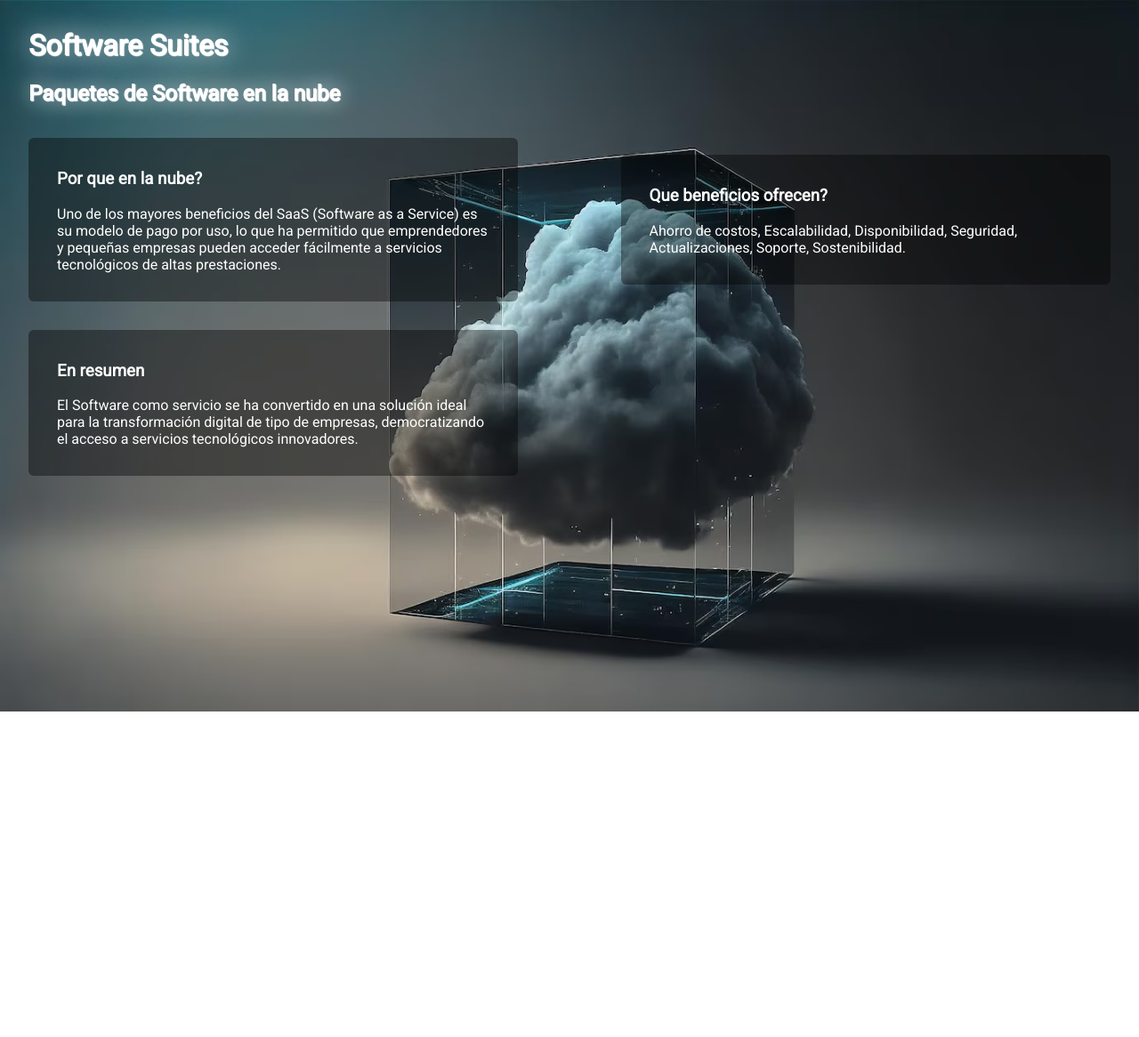
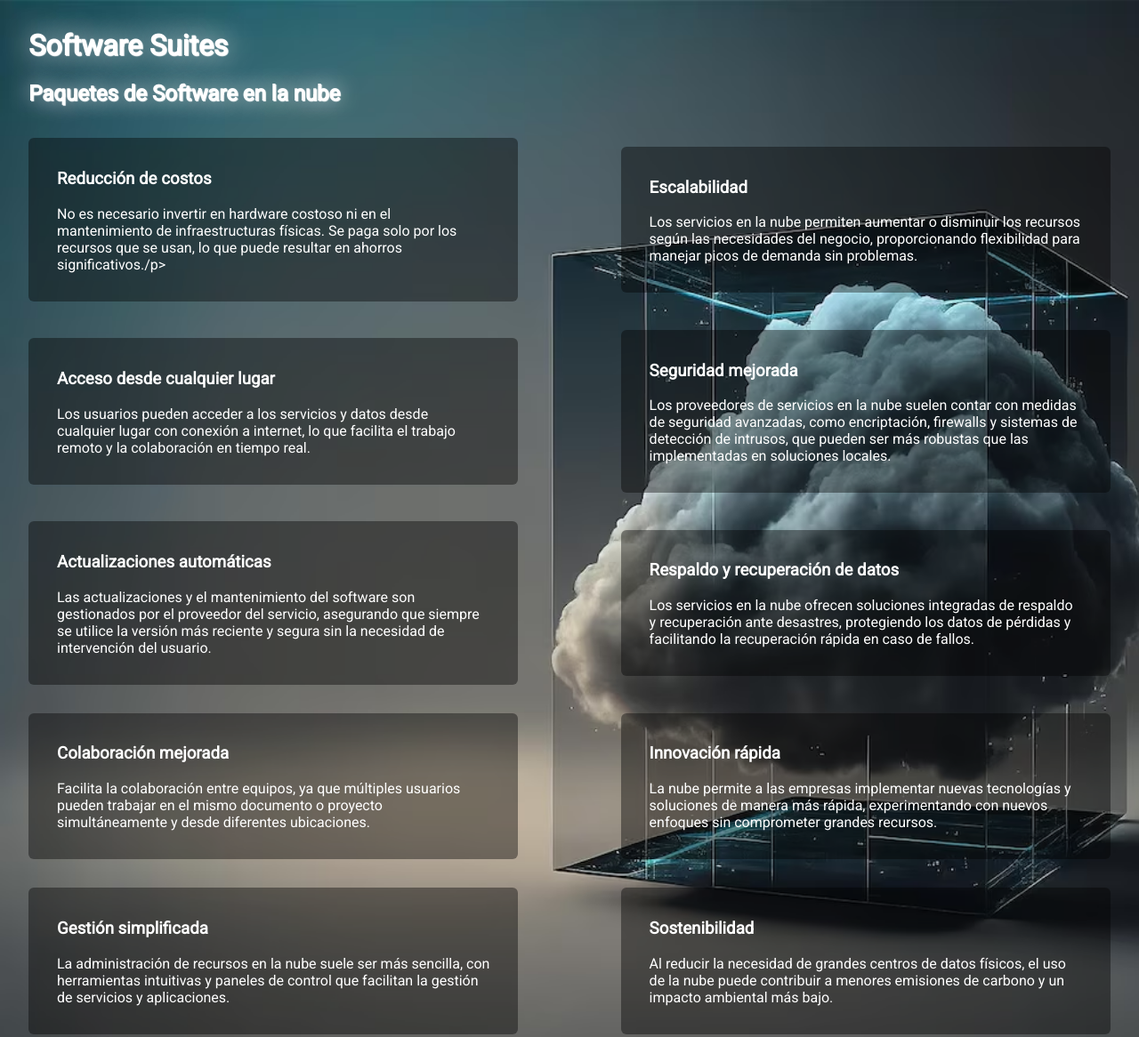
Before and after one commit to omelendrez/software-suites, a plain HTML site: page index.html in a window 1280 px wide. Shown: the top 1166 px of the page at 89% size. Before the commit the page ends 800 px from the top, so only its background shows below. Drawn offline with Linux system fonts and the light colour scheme.

Commit message:
Re-phrase advantages

```diff
--- a/index.html
+++ b/index.html
@@ -1,13 +1,15 @@
 <!DOCTYPE html>
-<html lang='en'>
-
+<html lang="en">
   <head>
     <title>Basic HTML5 document</title>
-  <meta charset='utf-8'>
-  <link rel="preconnect" href="https://fonts.googleapis.com">
-  <link rel="preconnect" href="https://fonts.gstatic.com" crossorigin>
-  <link href="https://fonts.googleapis.com/css2?family=Roboto&display=swap" rel="stylesheet">
-  <link rel="stylesheet" href="/css/styles.css">
+    <meta charset="utf-8" />
+    <link rel="preconnect" href="https://fonts.googleapis.com" />
+    <link rel="preconnect" href="https://fonts.gstatic.com" crossorigin />
+    <link
+      href="https://fonts.googleapis.com/css2?family=Roboto&display=swap"
+      rel="stylesheet"
+    />
+    <link rel="stylesheet" href="/css/styles.css" />
   </head>
 
   <body>
@@ -19,21 +21,95 @@
     <h2>Paquetes de Software en la nube</h2>
     <div class="container">
       <section class="light-background">
-      <h3>Por que en la nube?</h3>
-      <p>Uno de los mayores beneficios del SaaS (Software as a Service) es su modelo de pago por uso, lo que ha
-        permitido que emprendedores y pequeñas empresas pueden acceder fácilmente a servicios tecnológicos de altas
-        prestaciones.</p>
+        <h3>Reducción de costos</h3>
+        <p>
+          No es necesario invertir en hardware costoso ni en el mantenimiento de
+          infraestructuras físicas. Se paga solo por los recursos que se usan,
+          lo que puede resultar en ahorros significativos./p>
+        </p>
+      </section>
+
+      <section class="light-background">
+        <h3>Escalabilidad</h3>
+        <p>
+          Los servicios en la nube permiten aumentar o disminuir los recursos
+          según las necesidades del negocio, proporcionando flexibilidad para
+          manejar picos de demanda sin problemas.
+        </p>
+      </section>
+
+      <section class="light-background">
+        <h3>Acceso desde cualquier lugar</h3>
+        <p>
+          Los usuarios pueden acceder a los servicios y datos desde cualquier
+          lugar con conexión a internet, lo que facilita el trabajo remoto y la
+          colaboración en tiempo real.
+        </p>
+      </section>
+
+      <section class="light-background">
+        <h3>Seguridad mejorada</h3>
+        <p>
+          Los proveedores de servicios en la nube suelen contar con medidas de
+          seguridad avanzadas, como encriptación, firewalls y sistemas de
+          detección de intrusos, que pueden ser más robustas que las
+          implementadas en soluciones locales.
+        </p>
+      </section>
+
+      <section class="light-background">
+        <h3>Actualizaciones automáticas</h3>
+        <p>
+          Las actualizaciones y el mantenimiento del software son gestionados
+          por el proveedor del servicio, asegurando que siempre se utilice la
+          versión más reciente y segura sin la necesidad de intervención del
+          usuario.
+        </p>
+      </section>
+
+      <section class="light-background">
+        <h3>Respaldo y recuperación de datos</h3>
+        <p>
+          Los servicios en la nube ofrecen soluciones integradas de respaldo y
+          recuperación ante desastres, protegiendo los datos de pérdidas y
+          facilitando la recuperación rápida en caso de fallos.
+        </p>
+      </section>
+
+      <section class="light-background">
+        <h3>Colaboración mejorada</h3>
+        <p>
+          Facilita la colaboración entre equipos, ya que múltiples usuarios
+          pueden trabajar en el mismo documento o proyecto simultáneamente y
+          desde diferentes ubicaciones.
+        </p>
+      </section>
+
+      <section class="light-background">
+        <h3>Innovación rápida</h3>
+        <p>
+          La nube permite a las empresas implementar nuevas tecnologías y
+          soluciones de manera más rápida, experimentando con nuevos enfoques
+          sin comprometer grandes recursos.
+        </p>
+      </section>
+
+      <section class="light-background">
+        <h3>Gestión simplificada</h3>
+        <p>
+          La administración de recursos en la nube suele ser más sencilla, con
+          herramientas intuitivas y paneles de control que facilitan la gestión
+          de servicios y aplicaciones.
+        </p>
       </section>
       <section class="light-background">
-      <h3>Que beneficios ofrecen?</h3>
-      <p>Ahorro de costos, Escalabilidad, Disponibilidad, Seguridad, Actualizaciones, Soporte, Sostenibilidad. </p>
-    </section>
-    <section class="light-background">
-      <h3>En resumen</h3>
-      <p> El Software como servicio se ha convertido en una solución ideal para la transformación digital de tipo de
-        empresas, democratizando el acceso a servicios tecnológicos innovadores. </p>
+        <h3>Sostenibilidad</h3>
+        <p>
+          Al reducir la necesidad de grandes centros de datos físicos, el uso de
+          la nube puede contribuir a menores emisiones de carbono y un impacto
+          ambiental más bajo.
+        </p>
       </section>
     </div>
   </main>
-
 </html>
```
Lines whose indentation alone changed are shown as unchanged.
